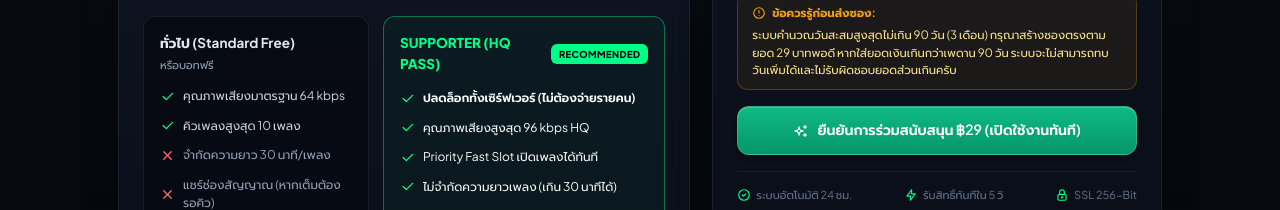
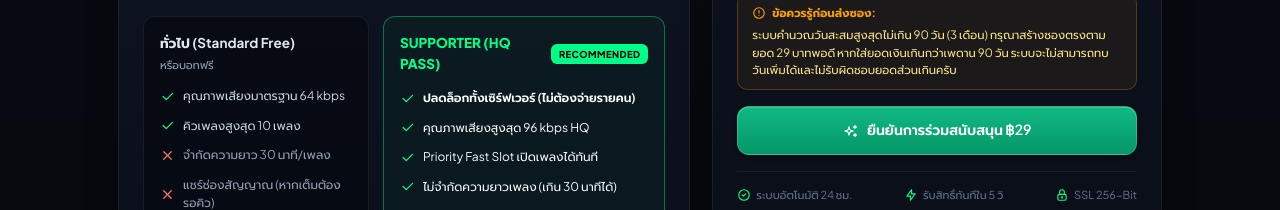
Before and after one commit to Guslaier/BotDis-ETP, a React (Vite) app in the folder frontend/: page / in a window 1280 px wide. Shown: the part 960-1170 px from the top of the page. Built offline with nearby package versions, Linux system fonts and the light colour scheme.

Commit message:
refactor(topup): remove instant activation text from confirm button

```diff
--- a/frontend/src/components/TopupView.jsx
+++ b/frontend/src/components/TopupView.jsx
@@ -1139,7 +1139,7 @@ export default function TopupView({ lang, onToast }) {
                   ) : (
                     <>
                       <IconSparkles size={16} />
-                      <span>{lang === 'th' ? `ยืนยันการร่วมสนับสนุน ฿${priceRate} (เปิดใช้งานทันที)` : `Confirm Contribution ฿${priceRate} (Instant Activation)`}</span>
+                      <span>{lang === 'th' ? `ยืนยันการร่วมสนับสนุน ฿${priceRate}` : `Confirm Contribution ฿${priceRate}`}</span>
                     </>
                   )}
                 </button>
```
Also changed, not shown: 6 other files (tests, documents, lock files or other folders).
